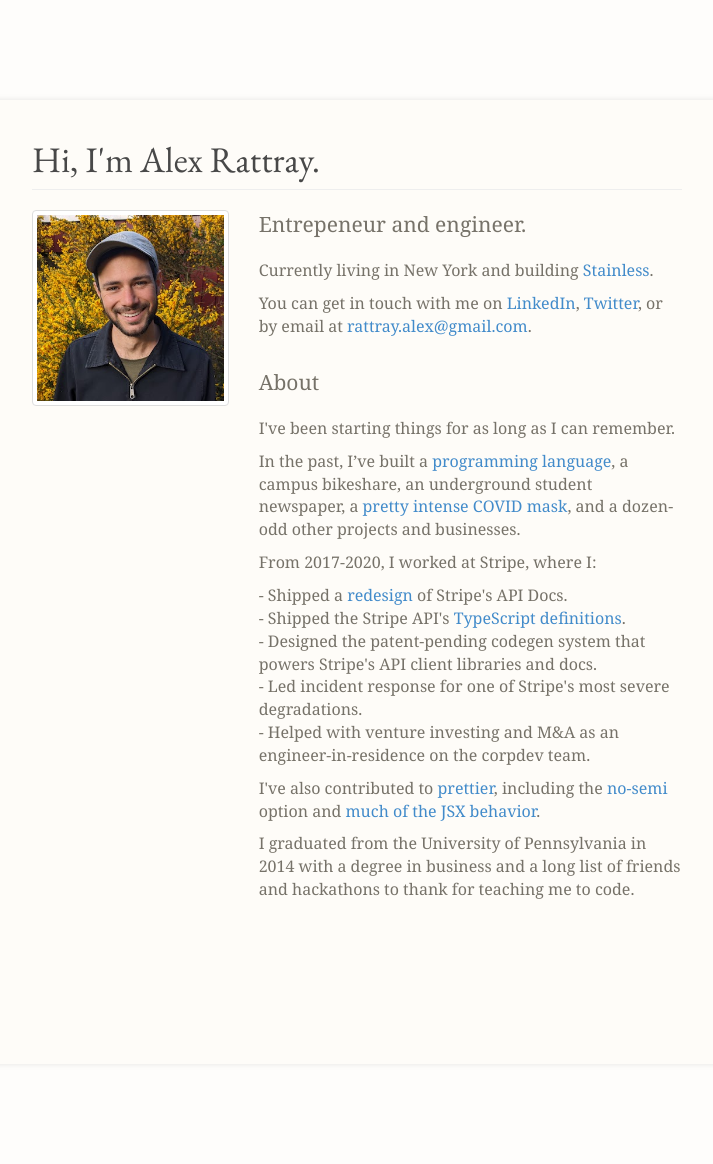
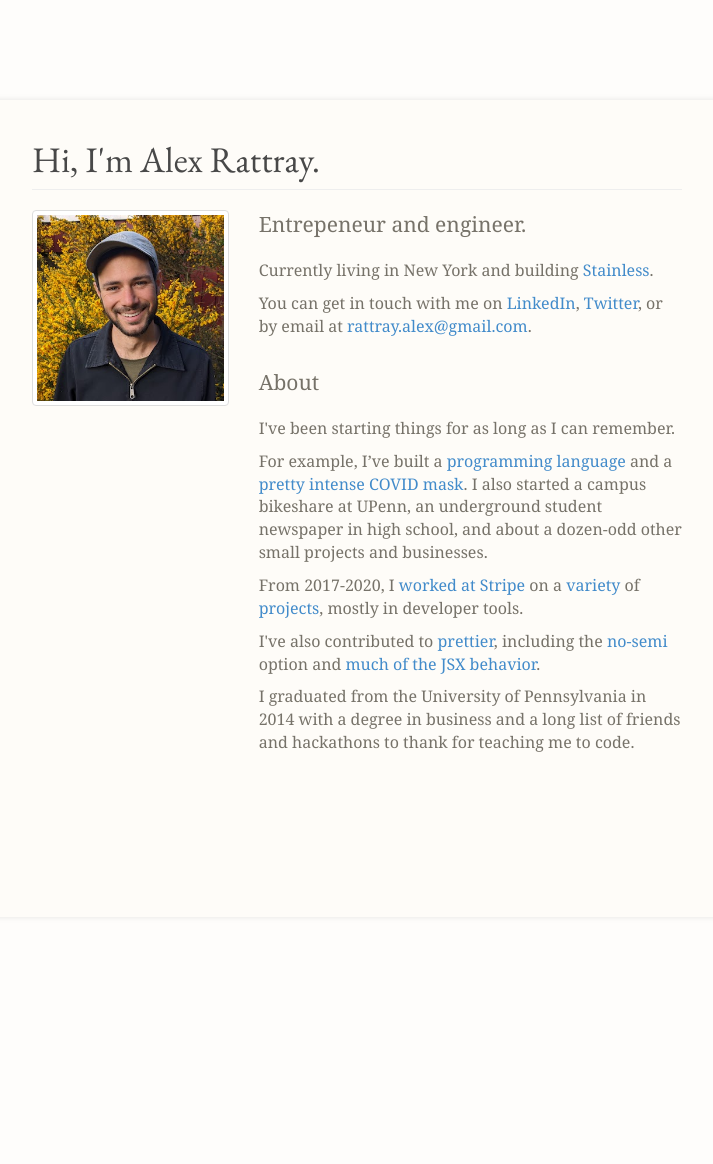
Before and after one commit to rattrayalex/rattrayalex.github.io, a Jekyll site: the page built from index.md, in a window 1280 px wide. Shown: the whole page, without its empty margins (283-996 px from the left). Built offline with Jekyll 4.4.1, drawn with Linux system fonts in a browser that asks for light colours; after the commit the page ends 1017 px from its top, so only the background shows below that.

Commit message:
Cleanups per Aksel, remove Stripe

```diff
--- a/index.md
+++ b/index.md
@@ -45,20 +45,15 @@ permalink: /
       I've been starting things for as long as I can remember.
     </p>
     <p>
-      In the past, I’ve built a <a href="http://lightscript.org" target="_blank">programming language</a>,
-      a campus bikeshare, an underground student newspaper,
-      a <a href="https://narwallmask.com" target="_blank">pretty intense COVID mask</a>,
-      and a dozen-odd other projects and businesses.
+      For example, I’ve built a <a href="http://lightscript.org" target="_blank">programming language</a> and
+      a <a href="https://narwallmask.com" target="_blank">pretty intense COVID mask</a>.
+      I also started a campus bikeshare at UPenn, an underground student newspaper in high school,
+      and about a dozen-odd other small projects and businesses.
     </p>
     <p>
-      From 2017-2020, I worked at Stripe, where I:
-    </p>
-    <p>
-      - Shipped a <a href="https://twitter.com/stripe/status/1108764635606315008" target="_blank">redesign</a> of Stripe's API Docs.<br>
-      - Shipped the Stripe API's <a href="https://twitter.com/stripe/status/1222944951853432832" target="_blank">TypeScript definitions</a>.<br>
-      - Designed the patent-pending codegen system that powers Stripe's API client libraries and docs.<br>
-      - Led incident response for one of Stripe's most severe degradations.<br>
-      - Helped with venture investing and M&A as an engineer-in-residence on the corpdev team.<br>
+      From 2017-2020, I <a href="https://www.linkedin.com/in/alexrattray/details/experience/">worked at Stripe</a> on a
+      <a href="https://twitter.com/stripe/status/1108764635606315008" target="_blank">variety</a> of
+      <a href="https://twitter.com/stripe/status/1222944951853432832" target="_blank">projects</a>, mostly in developer tools.
     </p>
     <p>
       I've also contributed to <a href="https://prettier.io" target="_blank">prettier</a>, including the
```
